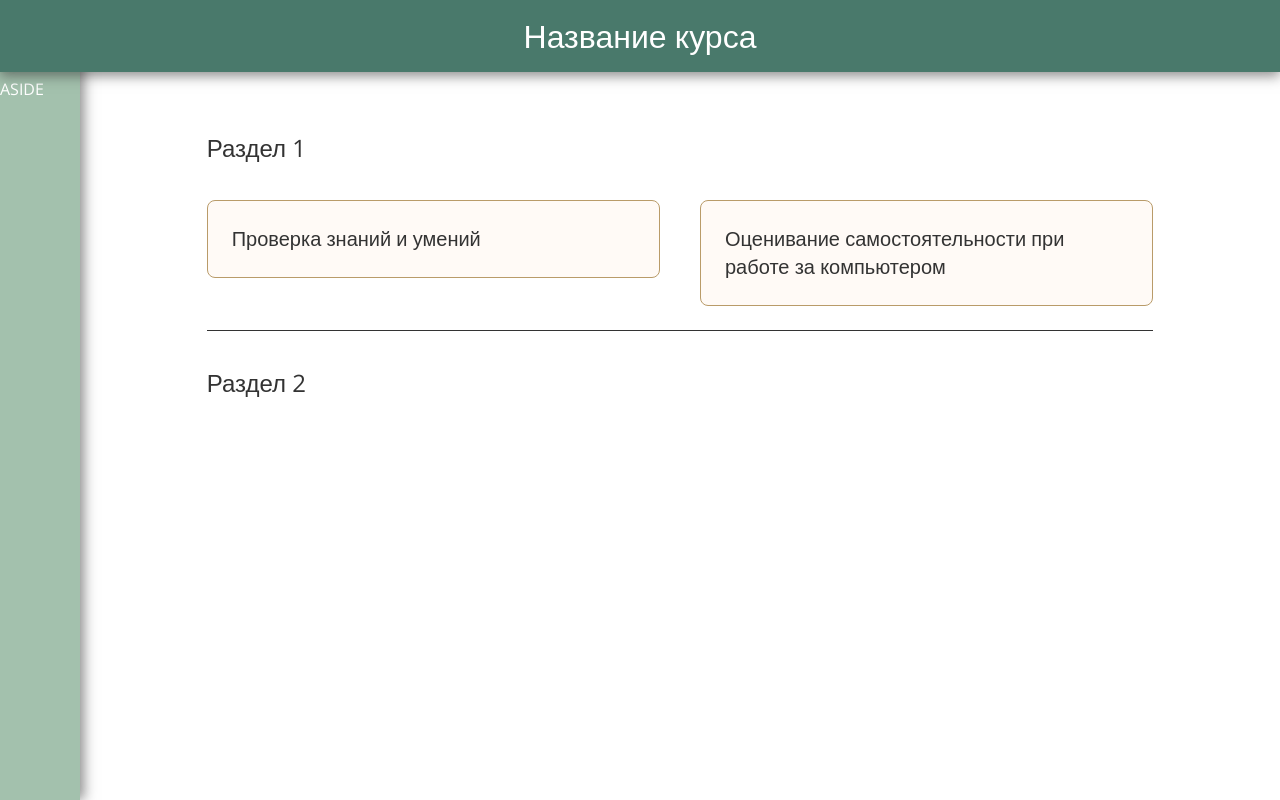
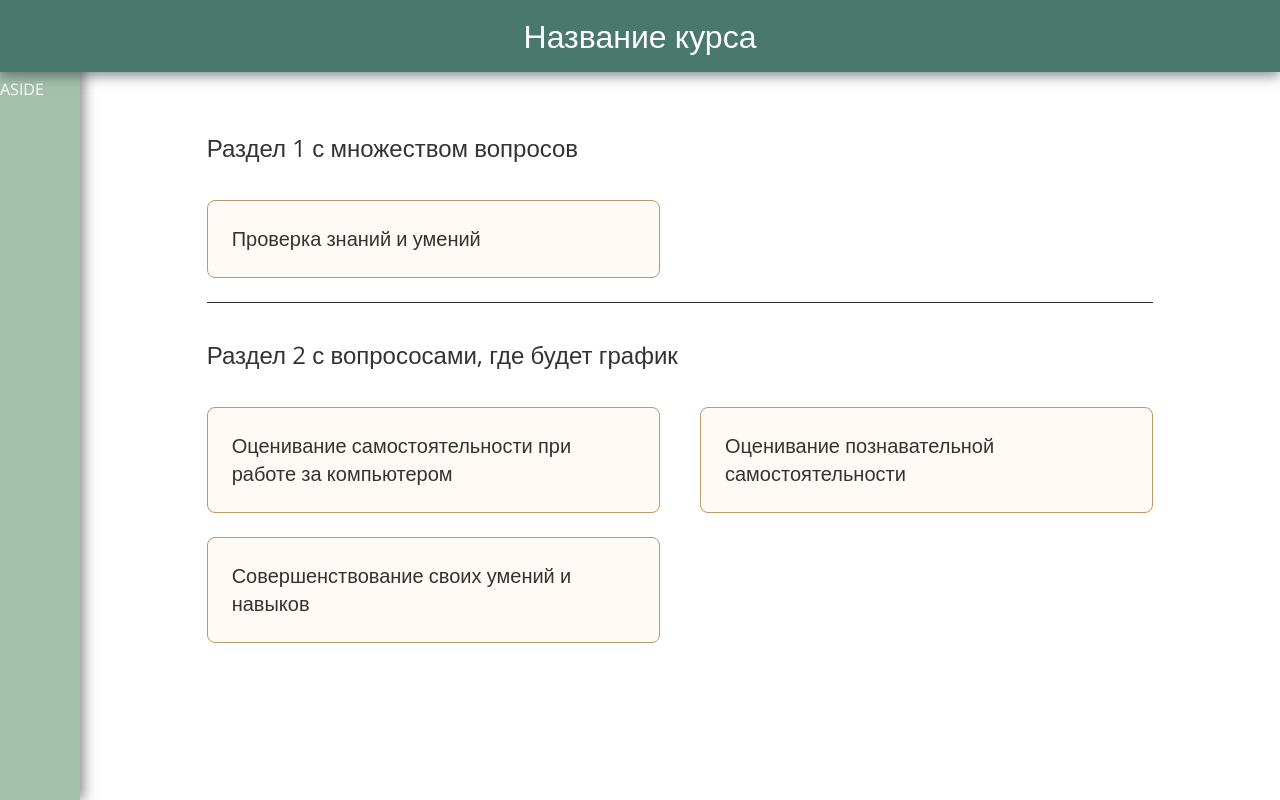
Before and after one commit to DenisDrozd/ira-project, an Angular app: page / in a window 1280 px wide. Built offline with nearby package versions, Linux system fonts and the light colour scheme.

Commit message:
page-4: реструктуризация

```diff
--- a/src/app/body/body.component.html
+++ b/src/app/body/body.component.html
@@ -5,10 +5,10 @@
                 <ng-container *ngIf="!selectedQuiz; else quiz">
                     <div class="col_extrasmall-12 col_small-12 col_medium-12 col_large-12">
                         <div class="quiz-list-title quiz-list-title_first">
-                            Раздел 1
+                            Раздел 1 с множеством вопросов
                         </div>
                     </div>
-                    <ng-container *ngFor="let quiz of quizList;">
+                    <ng-container *ngFor="let quiz of quizList01;">
                         <div class="col_extrasmall-12 col_small-12 col_medium-6 col_large-4">
                             <div class="island"
                                  (click)="selectQuiz(quiz)">
@@ -20,9 +20,19 @@
                     </ng-container>
                     <div class="col_extrasmall-12 col_small-12 col_medium-12 col_large-12">
                         <div class="quiz-list-title">
-                            Раздел 2
+                            Раздел 2 с вопрососами, где будет график
                         </div>
                     </div>
+                    <ng-container *ngFor="let quiz of quizList02;">
+                        <div class="col_extrasmall-12 col_small-12 col_medium-6 col_large-4">
+                            <div class="island"
+                                 (click)="selectQuiz(quiz)">
+                                <div class="island-title">
+                                    {{quiz.default.topic}}
+                                </div>
+                            </div>
+                        </div>
+                    </ng-container>
                 </ng-container>
 
                 <ng-template #quiz>
--- a/src/app/body/body.component.ts
+++ b/src/app/body/body.component.ts
@@ -1,6 +1,8 @@
 import {Component} from '@angular/core';
 import * as q01 from './tests/quiz01.json';
 import * as q02 from './tests/quiz02.json';
+import * as q03 from './tests/quiz03.json';
+import * as q04 from './tests/quiz04.json';
 
 @Component({
     selector: 'app-body',
@@ -14,9 +16,14 @@ export class BodyComponent {
     firstCheck = true;
     successTest = false;
 
-    quizList = [
-        q01,
-        q02
+    quizList01 = [
+        q01
+    ];
+
+    quizList02 = [
+        q02,
+        q03,
+        q04
     ];
 
     selectQuiz(list) {
--- /dev/null
+++ b/src/app/body/tests/quiz03.json
@@ -0,0 +1,25 @@
+{
+    "topic": "Оценивание познавательной самостоятельности",
+    "list": [
+        {
+            "question": "Оцените пожалуйста объективно свою самостоятельность при изучении дополнительных учебных материалов",
+            "answers": [
+                {
+                    "answer": "Постоянно стараюсь улучшить свои навыки при работе за компьютером: смотрю видеоуроки, читаю спецлитературу, консультируюсь у преподавателей, берусь за то, что еще не умею",
+                    "point": 3
+                },
+                {
+                    "answer": "При случае изучаю дополнительные материалы, которые рекомендует преподаватель.  Но целенаправленно поиском новых знаний не занимаюсь. ",
+                    "point": 2
+                },
+                {
+                    "answer": "Если от изучения дополнительных источников не зависит моя отметка, то мне это неинтересно",
+                    "point": 1
+                }
+            ],
+            "rightAnswer": 0,
+            "selected": null
+        }
+    ],
+    "chartMode": true
+}
--- /dev/null
+++ b/src/app/body/tests/quiz04.json
@@ -0,0 +1,25 @@
+{
+    "topic": "Совершенствование своих умений и навыков",
+    "list": [
+        {
+            "question": "Анализируете ли вы свои достижения и стремитесь ли вы их совершенствовать?",
+            "answers": [
+                {
+                    "answer": "Да, я всегда рефлексирую, стремлюсь повышать уровень своих знаний и умений на основе самоанализа ",
+                    "point": 3
+                },
+                {
+                    "answer": "Анализирую свои достижения, но не всегда стремлюсь их усовершенствовать ",
+                    "point": 2
+                },
+                {
+                    "answer": " Нет, я не подвергаю анализу свои умения или навыки ",
+                    "point": 1
+                }
+            ],
+            "rightAnswer": 0,
+            "selected": null
+        }
+    ],
+    "chartMode": true
+}
```
